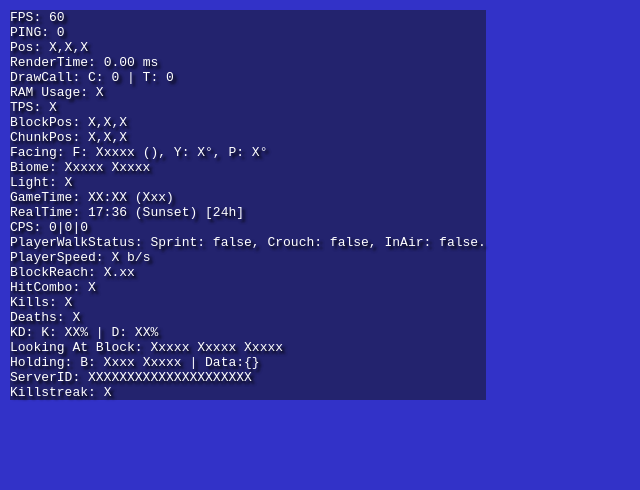
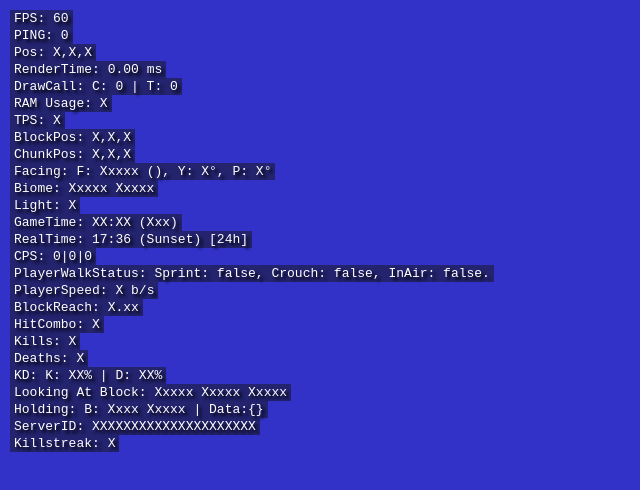
Before and after one commit to matwindow/MatVoxel, a plain HTML site: page index.html in a window 1280 px wide. Shown: the whole page, without its empty margins (0-640 px from the left). Drawn offline with Linux system fonts and the light colour scheme.

Commit message:
Fix background color and add padding to .t-hud

```diff
--- a/0000.css
+++ b/0000.css
@@ -22,6 +22,8 @@ html, body {
   pointer-events: none;
   text-shadow: 3px 3px 3px black;
 }
-.t-hud {
-  background-color:rgba(20,20,20,0.5)
+.t-hud > div {
+  background-color: rgba(20, 20, 20, 0.5);
+  width: fit-content;
+  padding: 1px 4px;
 }
```
